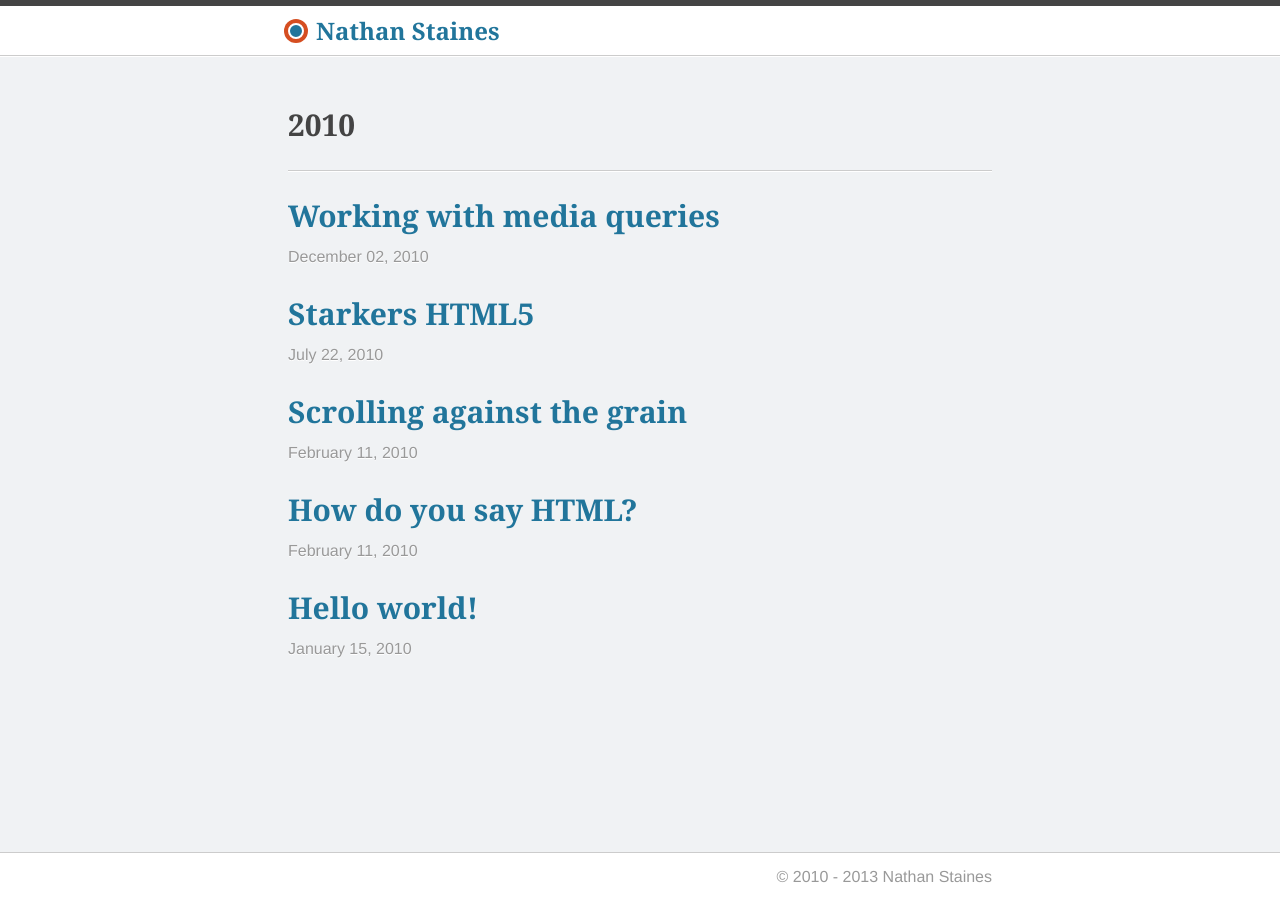
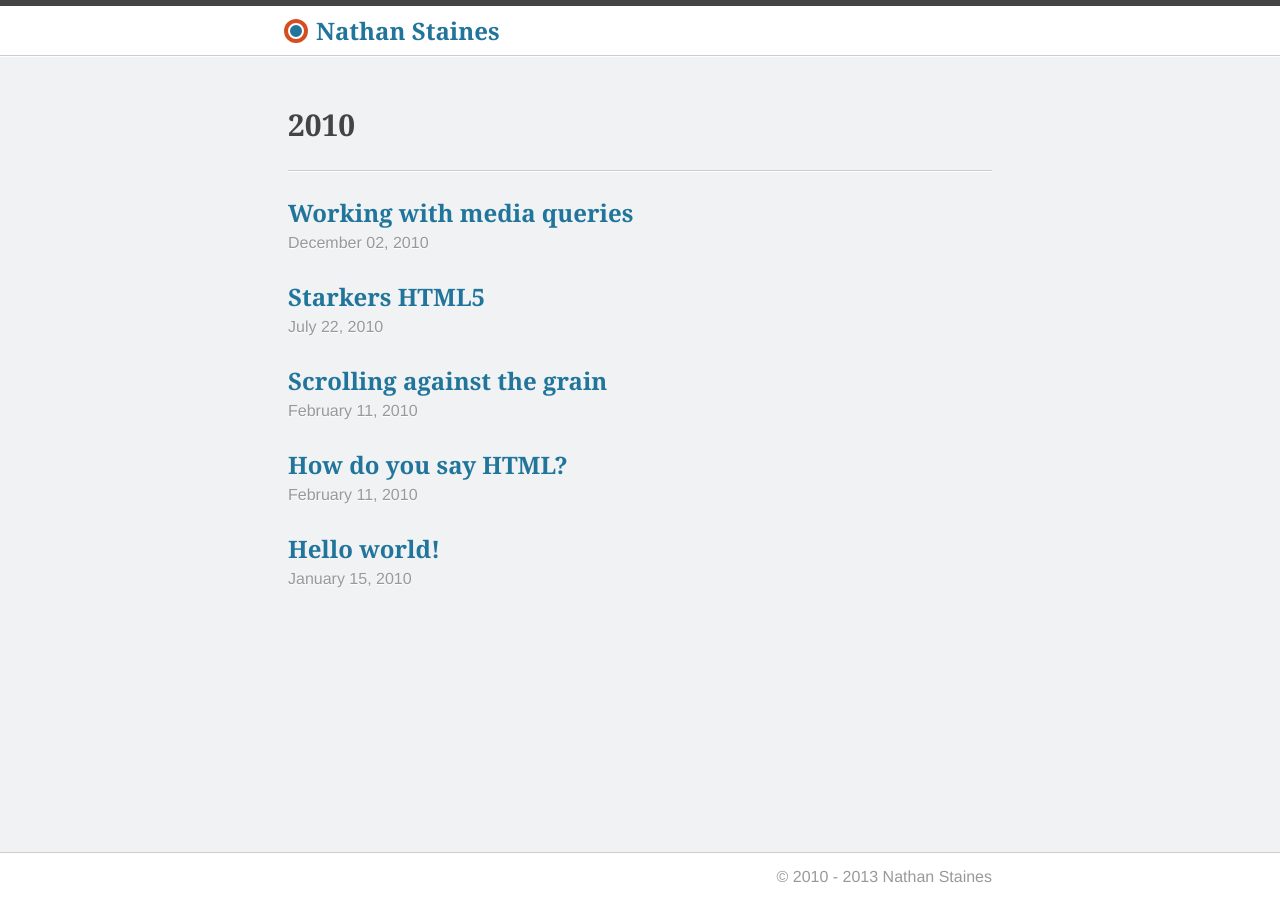
Before and after one commit to nathanstaines/nathanstaines.github.com, a Jekyll site: the page built from index.html, in a window 1280 px wide. Built offline with Jekyll 4.4.1, drawn with Linux system fonts in a browser that asks for light colours; nearby versions of some CDN libraries; Markdown is read by kramdown in place of the engine named in the settings.

Commit message:
Update archive styles

```diff
--- a/css/main.css
+++ b/css/main.css
@@ -351,15 +351,15 @@ pre > code {
 }
 
 .highlight .s {
-  color: #dd1144;
+  color: #d14;
 }
 
 .highlight .na {
-  color: teal;
+  color: #008080;
 }
 
 .highlight .nb {
-  color: #0086b3;
+  color: #0086B3;
 }
 
 .highlight .nc {
@@ -368,11 +368,11 @@ pre > code {
 }
 
 .highlight .no {
-  color: teal;
+  color: #008080;
 }
 
 .highlight .ni {
-  color: purple;
+  color: #800080;
 }
 
 .highlight .ne {
@@ -390,11 +390,11 @@ pre > code {
 }
 
 .highlight .nt {
-  color: navy;
+  color: #000080;
 }
 
 .highlight .nv {
-  color: teal;
+  color: #008080;
 }
 
 .highlight .ow {
@@ -422,35 +422,35 @@ pre > code {
 }
 
 .highlight .sb {
-  color: #dd1144;
+  color: #d14;
 }
 
 .highlight .sc {
-  color: #dd1144;
+  color: #d14;
 }
 
 .highlight .sd {
-  color: #dd1144;
+  color: #d14;
 }
 
 .highlight .s2 {
-  color: #dd1144;
+  color: #d14;
 }
 
 .highlight .se {
-  color: #dd1144;
+  color: #d14;
 }
 
 .highlight .sh {
-  color: #dd1144;
+  color: #d14;
 }
 
 .highlight .si {
-  color: #dd1144;
+  color: #d14;
 }
 
 .highlight .sx {
-  color: #dd1144;
+  color: #d14;
 }
 
 .highlight .sr {
@@ -458,7 +458,7 @@ pre > code {
 }
 
 .highlight .s1 {
-  color: #dd1144;
+  color: #d14;
 }
 
 .highlight .ss {
@@ -470,15 +470,15 @@ pre > code {
 }
 
 .highlight .vc {
-  color: teal;
+  color: #008080;
 }
 
 .highlight .vg {
-  color: teal;
+  color: #008080;
 }
 
 .highlight .vi {
-  color: teal;
+  color: #008080;
 }
 
 .highlight .il {
@@ -679,17 +679,17 @@ figcaption:before {
   list-style: none;
 }
 
-.archive-list-item h1 {
+.archive-list-item h2 {
   padding: 1.5rem 0;
   border-bottom: 1px solid #cccccc;
   -webkit-box-shadow: 0 1px 0 white;
   box-shadow: 0 1px 0 white;
 }
-.archive-list-item:first-child h1 {
+.archive-list-item:first-child h2 {
   padding-top: 0;
 }
-.archive-list-item article > h2 {
-  margin-bottom: 0.5rem;
+.archive-list-item article > h3 {
+  margin-bottom: 0;
 }
 
 .meta-data {
--- a/index.html
+++ b/index.html
@@ -12,13 +12,13 @@ layout: default
 
     {% if year != oh_year %}
       <li class="archive-list-item with-year">
-        <h1 class="beta">{{ oh_year }}</h1>
+        <h2 class="beta">{{ oh_year }}</h2>
         {% assign year = oh_year %}
     {% else %}
       <li class="archive-list-item">
     {% endif %}
         <article>
-          <h2><a href="{{ post.url }}">{{ post.title }}</a></h2>
+          <h3><a href="{{ post.url }}">{{ post.title }}</a></h3>
 
           <p class="meta-data">
             {% if post.date  %}
```
Also changed, not shown: sass/_archives.scss (+4 -4 lines), 2 other files.
